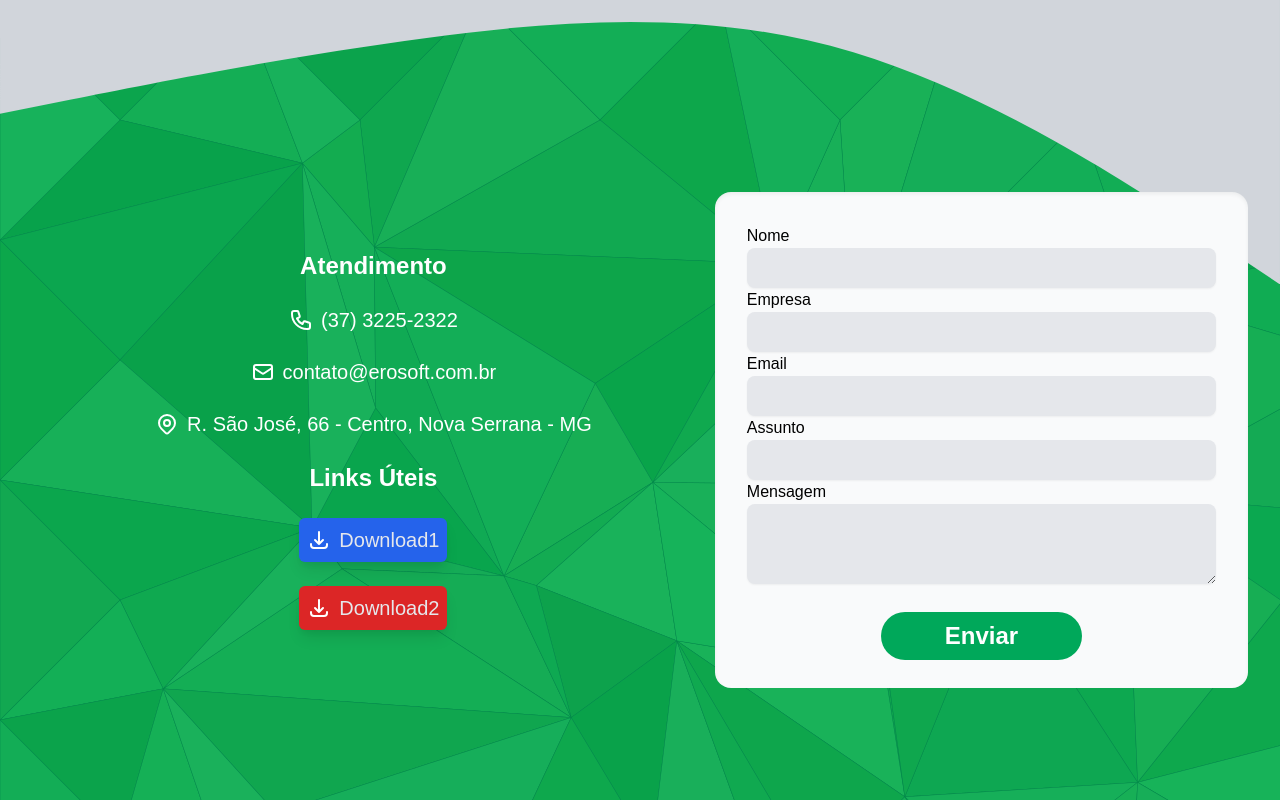
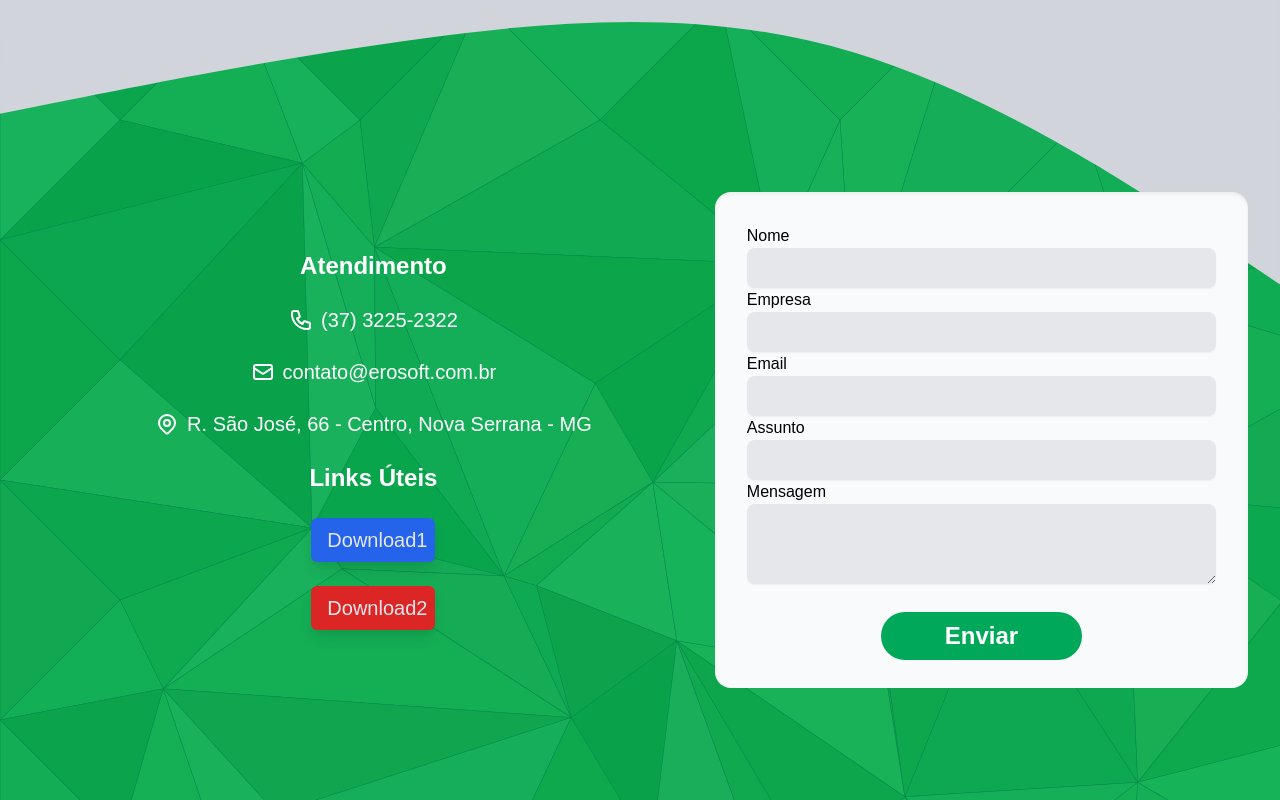
Before and after one commit to lbsn2000/erosoft-website-nextjs-PRIVATE, a Next.js app: page / in a window 1280 px wide. Shown: the part 2400-3200 px from the top of the page. Built offline with nearby package versions, Linux system fonts and the light colour scheme; no server answers.

Commit message:
22112021

```diff
--- a/src/components/SecaoContato/index.tsx
+++ b/src/components/SecaoContato/index.tsx
@@ -85,7 +85,6 @@ export default function SecaoContato() {
 
                             <button className={"flex cursor-pointer items-center p-2 rounded-md shadow-lg  my-1 lg:my-3 hover:bg-blue-700 bg-blue-600"}>
 
-                                {Download("#FFF")}
 
                                 <a href="" className={`
                                                 text-lg xl:text-xl 2xl:text-2xl
@@ -97,7 +96,6 @@ export default function SecaoContato() {
 
                             <button className={"flex cursor-pointer items-center p-2 rounded-md shadow-lg  my-1 lg:my-3 hover:bg-red-700 bg-red-600"}>
 
-                                {Download("#FFF")}
 
                                 <a href="" className={`
                                                 text-lg xl:text-xl 2xl:text-2xl
```
